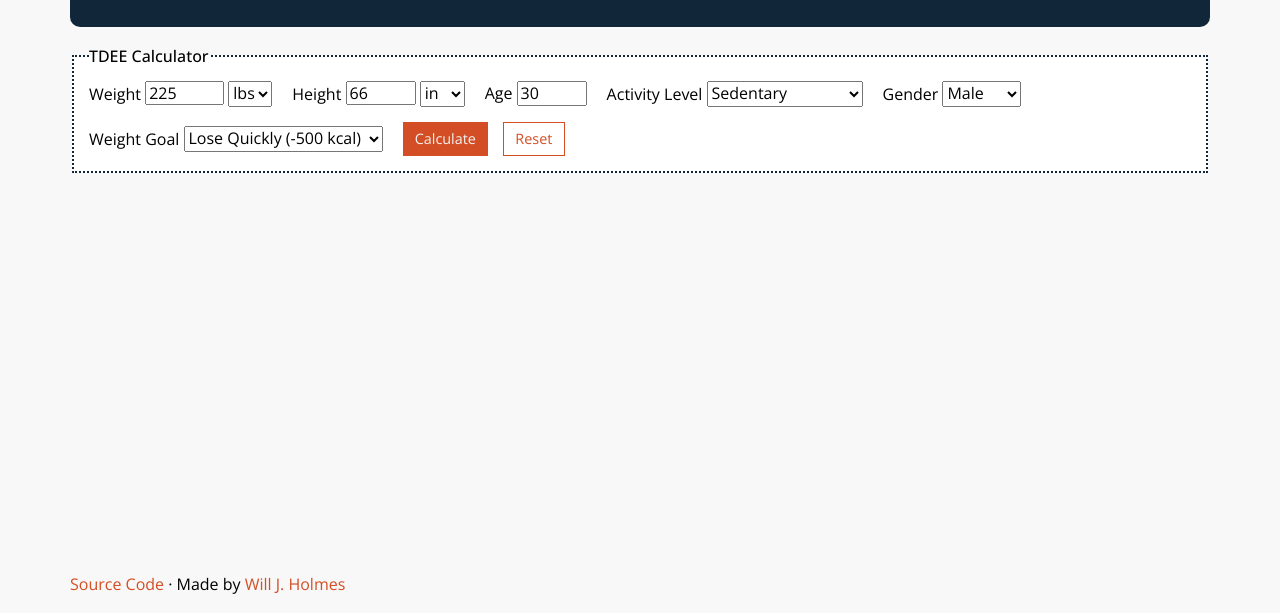
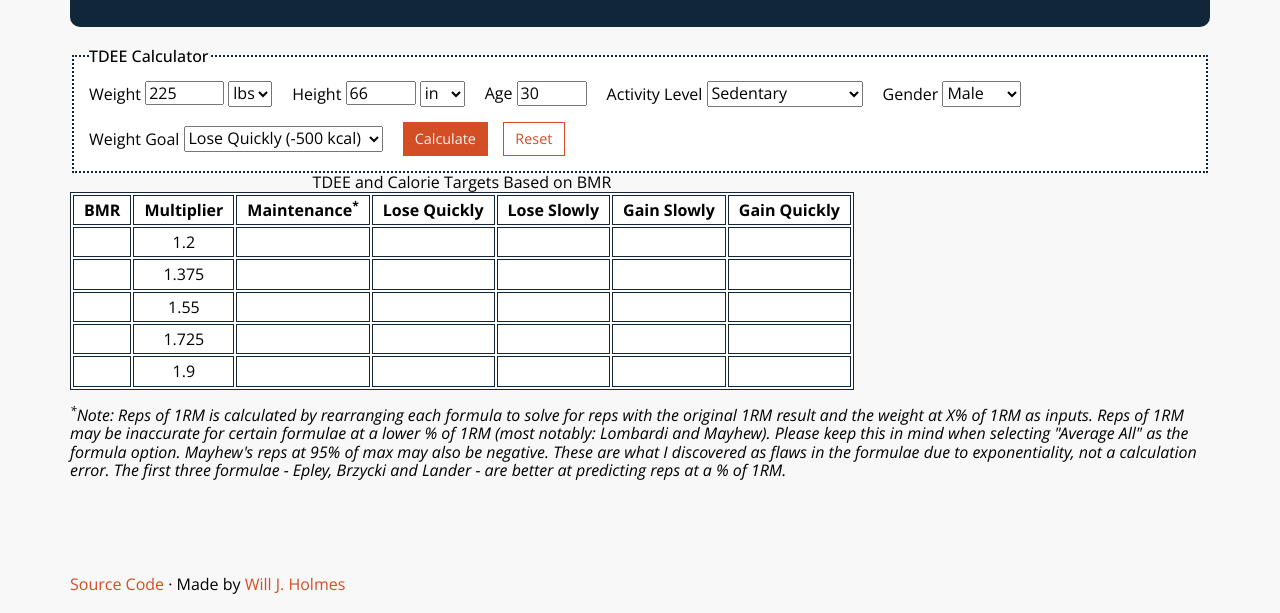
Before and after one commit to wjh18/free-fitness-tools, a website built with webpack: page src/html/tdee.html in a window 1280 px wide. Both pictures are taken after a click on the button "Reset". Shown: the part 187-800 px from the top of the page. Built offline with nearby package versions, Linux system fonts and the light colour scheme.

Commit message:
Show table of tdee multipliers and calorie targets for each weight goal and highlight results green in tables

```diff
--- a/src/html/tdee.html
+++ b/src/html/tdee.html
@@ -102,6 +102,80 @@
           </form>
           <div id="tdeeResult">
           </div>
+          <div id="multipliersDiv">
+            <table>
+              <caption>
+                TDEE and Calorie Targets Based on BMR
+              </caption>
+              <thead>
+                <tr>
+                  <th scope="col">BMR</th>
+                  <th scope="col">Multiplier</th>
+                  <th scope="col">Maintenance<sup>*</sup></th>
+                  <th scope="col">Lose Quickly</th>
+                  <th scope="col">Lose Slowly</th>
+                  <th scope="col">Gain Slowly</th>
+                  <th scope="col">Gain Quickly</th>
+                </tr>
+              </thead>
+              <tbody>
+                <tr>
+                  <td></td>
+                  <td title="Sedentary">1.2</td>
+                  <td></td>
+                  <td></td>
+                  <td></td>
+                  <td></td>
+                  <td></td>
+                </tr>
+                <tr>
+                  <td></td>
+                  <td title="Lightly Active">1.375</td>
+                  <td></td>
+                  <td></td>
+                  <td></td>
+                  <td></td>
+                  <td></td>
+                </tr>
+                <tr>
+                  <td></td>
+                  <td title="Moderately Active">1.55</td>
+                  <td></td>
+                  <td></td>
+                  <td></td>
+                  <td></td>
+                  <td></td>
+                </tr>
+                <tr>
+                  <td></td>
+                  <td title="Very Active">1.725</td>
+                  <td></td>
+                  <td></td>
+                  <td></td>
+                  <td></td>
+                  <td></td>
+                </tr>
+                <tr>
+                  <td></td>
+                  <td title="Extra Active">1.9</td>
+                  <td></td>
+                  <td></td>
+                  <td></td>
+                  <td></td>
+                  <td></td>
+                </tr>
+              </tbody>
+            </table>
+            <p>
+              <em>
+                <sup>*</sup>Note: Reps of 1RM is calculated by rearranging each formula to solve for reps with the original 1RM result and the weight at X% of 1RM as inputs.
+                Reps of 1RM may be inaccurate for certain formulae at a lower % of 1RM (most notably: Lombardi and Mayhew).
+                Please keep this in mind when selecting "Average All" as the formula option.
+                Mayhew's reps at 95% of max may also be negative. These are what I discovered as flaws in the formulae due to exponentiality, not a calculation error.
+                The first three formulae - Epley, Brzycki and Lander - are better at predicting reps at a % of 1RM.
+              </em>
+            </p>
+          </div>
         </section>
       </div>
     </main>
--- a/src/js/pages/maxLifts.js
+++ b/src/js/pages/maxLifts.js
@@ -43,7 +43,7 @@ function maxLiftSubmit(event) {
   maxLift.resultElem.style.color = "rgb(21, 122, 56)";
   maxLift.resultValue = oneRepMax;
 
-  showPercentages(oneRepMax, formula);
+  iterateOverPercentages(oneRepMax, formula);
   event.preventDefault(); // No query parameters on submit
 }
 
@@ -56,11 +56,15 @@ function iterateOverPercentages(max, formula) {
     const repsData = trow.getElementsByTagName("td")[2];
     const weightData = trow.getElementsByTagName("td")[1];
     if (!max) {
-      repsData.textContent = 0;
-      weightData.textContent = 0;
+      repsData.textContent = null;
+      weightData.textContent = null;
+      weightData.style.backgroundColor = "";
+      weightData.style.color = "";
     } else if (i === 0) {
       repsData.textContent = 1;
       weightData.textContent = max;
+      weightData.style.backgroundColor = "rgb(21, 122, 56)";
+      weightData.style.color = "white";
     } else {
       const weight = roundToFirstDecimalPlace(max * percentages[i]);
       weightData.textContent = weight;
@@ -91,10 +95,6 @@ function maxLiftReset(event) {
     maxLift.resultValue = null;
   }
   iterateOverPercentages();
-}
-
-function showPercentages(max, formula) {
-  iterateOverPercentages(max, formula);
 }
 
 function calculateMaxLift(formula, weight, reps) {
--- a/src/js/pages/tdee.js
+++ b/src/js/pages/tdee.js
@@ -60,7 +60,56 @@ function tdeeSubmit(event) {
   tdee.resultElem.style.color = "rgb(21, 122, 56)";
   tdee.resultValue = result;
 
+  iterateOverMultipliers(bmr);
   event.preventDefault(); // No query parameters on submit
+}
+
+function iterateOverMultipliers(bmr) {
+  const multipliersDiv = document.getElementById("multipliersDiv");
+  const tbody = multipliersDiv.getElementsByTagName("tbody")[0];
+
+  let i = 0;
+  for (const trow of tbody.children) {
+    const bmrData = trow.getElementsByTagName("td")[0];
+    const maintenanceData = trow.getElementsByTagName("td")[2];
+
+    const calorieModifiersData = {
+      loseQuickly: trow.getElementsByTagName("td")[3],
+      loseSlowly: trow.getElementsByTagName("td")[4],
+      gainSlowly: trow.getElementsByTagName("td")[5],
+      gainQuickly: trow.getElementsByTagName("td")[6],
+    };
+
+    const maintenance = calculateMaintenance(bmr, Object.keys(tdee.activityMultipliers)[i]);
+
+    if (!bmr) {
+      bmrData.textContent = null;
+      maintenanceData.textContent = null;
+    } else {
+      bmrData.textContent = bmr;
+      maintenanceData.textContent = maintenance;
+    }
+
+    for (const [key, value] of Object.entries(calorieModifiersData)) {
+      if (!bmr) {
+        value.textContent = null;
+        value.style.backgroundColor = "";
+        value.style.color = "";
+      } else {
+        const calorieTarget = maintenance + tdee.calorieModifiers[key];
+        value.textContent = calorieTarget;
+        if (tdee.resultValue && calorieTarget === tdee.resultValue) {
+          value.style.backgroundColor = "rgb(21, 122, 56)";
+          value.style.color = "white";
+        } else {
+          value.style.backgroundColor = "";
+          value.style.color = "";
+        }
+      }
+    }
+
+    i++;
+  }
 }
 
 function tdeeReset(event) {
@@ -69,6 +118,7 @@ function tdeeReset(event) {
     tdee.resultElem = null;
     tdee.resultValue = null;
   }
+  iterateOverMultipliers();
 }
 
 function calculateCalories(bmr, maintenance, weightGoal) {
```
